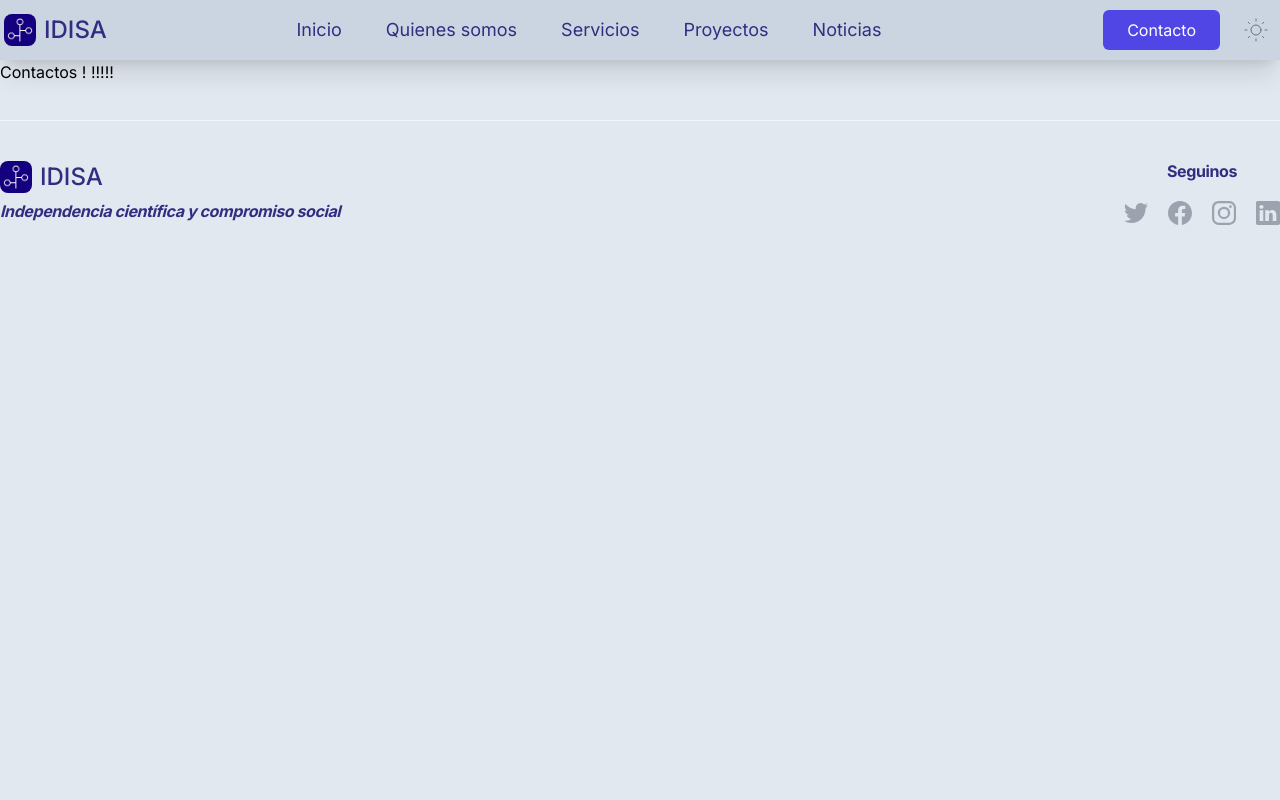
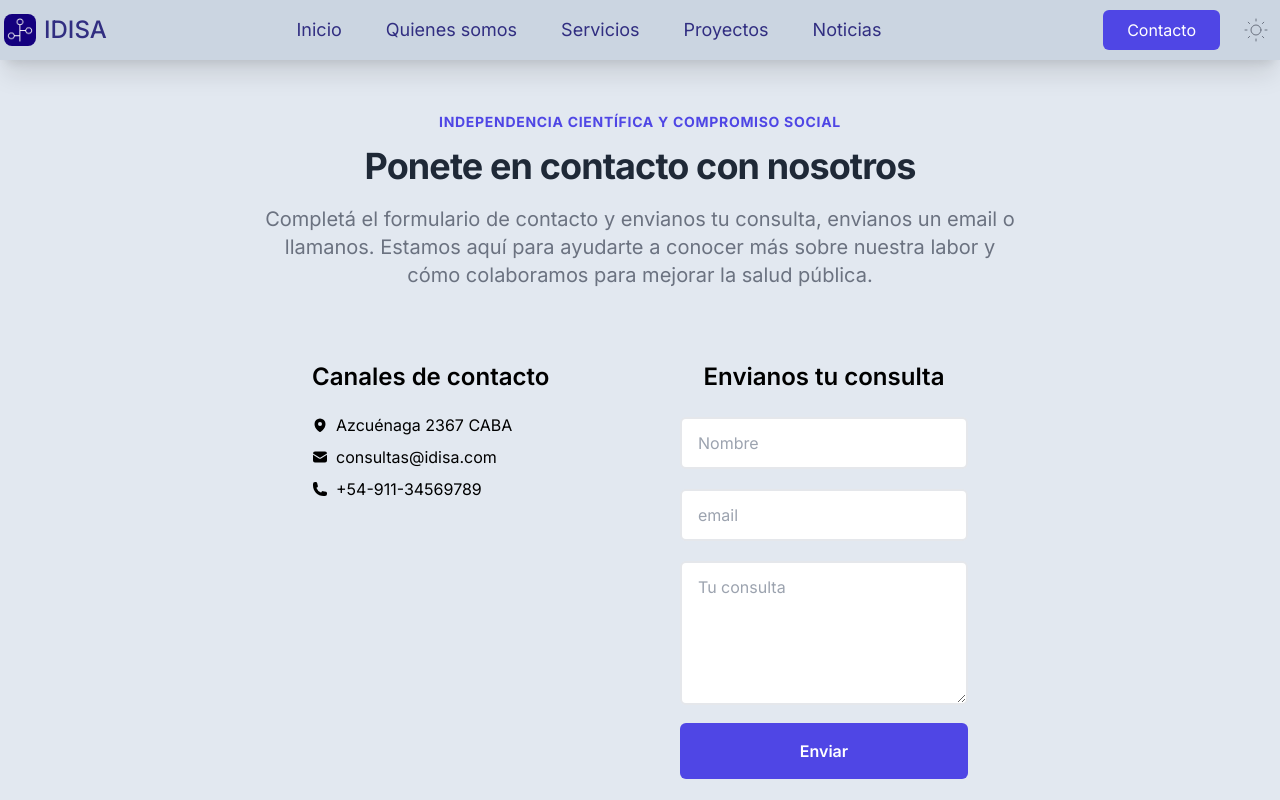
Before and after one commit to diazjavier/IDISA, a Next.js app: page /contacts in a window 1280 px wide. Shown: the top 800 px of the page. Built offline with nearby package versions, Linux system fonts and the light colour scheme.

Commit message:
second commit

```diff
--- a/src/app/contacts/page.tsx
+++ b/src/app/contacts/page.tsx
@@ -1,7 +1,100 @@
+import { MapPinIcon, EnvelopeIcon, PhoneIcon } from "@heroicons/react/24/solid";
+
+import { Container } from "@/components/Container";
+import { contactanos } from "@/components/data";
+import SimpleSectionCenter from "@/components/SimpleSectionCenter";
+import { Cta } from "@/components/Cta";
+
 export default function Contacts() {
   return (
-    <div>
-      Contactos   ! !!!!!
-    </div>
-  )
+    <Container>
+      <div id="team" className="section relative pb-8">
+        <div className="container xl:max-w-6xl mx-auto px-4">
+          <SimpleSectionCenter data={contactanos} />
+          <div className="flex flex-wrap flex-row -mx-4 justify-center">
+
+              <div className="m-10 w-full sm:w-1/4">
+                <h2 className="text-2xl font-semibold dark:text-white">
+                  Canales de contacto
+                </h2>
+                {/* <p className="max-w-sm mt-5">
+          Completá el formulario de contacto y envianos tu consulta, envianos un email o llamanos.
+          Estamos aquí para ayudarte a conocer más sobre nuestra labor y cómo colaboramos para mejorar la salud pública.
+          </p> */}
+
+                <div className="mt-5">
+                  <div className="flex items-center mt-2 space-x-2 text-dark-600 dark:text-gray-400">
+                    <MapPinIcon className="w-4 h-4" />
+                    <span>Azcuénaga 2367 CABA</span>
+                  </div>
+
+                  <div className="flex items-center mt-2 space-x-2 text-dark-600 dark:text-gray-400">
+                    <EnvelopeIcon className="w-4 h-4" />
+                    <a href={`mailto:diazjaver@hotmail.com`}>
+                      consultas@idisa.com
+                    </a>
+                  </div>
+
+                  <div className="flex items-center mt-2 space-x-2 text-dark-600 dark:text-gray-400">
+                    <PhoneIcon className="w-4 h-4" />
+                    <a href={`tel:1150108094`}>+54-911-34569789</a>
+                  </div>
+                </div>
+              </div>
+              <div className="m-10 w-full sm:w-1/4">
+                <form>
+                <h2 className="text-2xl mb-6 font-semibold dark:text-white text-center">
+                  Envianos tu consulta
+                </h2>
+                  <input
+                    type="checkbox"
+                    id=""
+                    className="hidden display-none"
+                  ></input>
+
+                  <div className="mb-5">
+                    <input
+                      type="text"
+                      placeholder="Nombre"
+                      autoComplete="false"
+                      className="w-full px-4 py-3 border-2 placeholder:text-gray-400 dark:text-white rounded-md outline-none dark:placeholder:text-gray-200 dark:bg-gray-900   focus:ring-4 "
+                    />
+                  </div>
+
+                  <div className="mb-5">
+                    <label htmlFor="email_address" className="sr-only">
+                      Email Address
+                    </label>
+                    <input
+                      id="email_address"
+                      type="email"
+                      placeholder="email"
+                      name="email"
+                      autoComplete="false"
+                      className="w-full px-4 py-3 border-2 placeholder:text-gray-400 dark:text-white rounded-md outline-none dark:placeholder:text-gray-200 dark:bg-gray-900   focus:ring-4"
+                    />
+                  </div>
+
+                  <div className="mb-3">
+                    <textarea
+                      name="message"
+                      placeholder="Tu consulta"
+                      className="w-full px-4 py-3 border-2 placeholder:text-gray-400 dark:text-white dark:placeholder:text-gray-200 dark:bg-gray-900   rounded-md outline-none  h-36 focus:ring-4"
+                    />
+                  </div>
+
+                  <button
+                    type="submit"
+                    className="w-full py-4 font-semibold text-white bg-indigo-600 transition-colors rounded-md hover:bg-indigo-500 focus:outline-none focus:ring-offset-2 focus:ring focus:ring-gray-200 px-7 dark:bg-white dark:text-black "
+                  >
+                    Enviar
+                  </button>
+                </form>
+              </div>
+
+          </div>{" "}
+        </div>
+      </div>{" "}
+    </Container>
+  );
 }
--- a/src/components/Navbar.tsx
+++ b/src/components/Navbar.tsx
@@ -76,7 +76,7 @@ export const Navbar = () => {
                           {item[0]}
                       </Link>
                     ))}
-                    <Link href="/contacts" className="w-full px-6 py-2 mt-3 text-center text-white bg-indigo-900 rounded-md lg:ml-5">
+                    <Link href="/contacts" className="w-full px-6 py-2 mt-3 text-center text-white bg-indigo-600 rounded-md lg:ml-5">
                         Contacto
                     </Link>
                   </>
--- a/src/components/data.js
+++ b/src/components/data.js
@@ -26,6 +26,16 @@ const quienesSomos2 = {
   preTitle: "Independencia científica y compromiso social",
   title: "Nuestro equipo",
   desc: "Conocé al grupo de profesionales altamente calificados que colaboran con IDISA",
+  //  destination: "/about",
+  //  destinationText: "Conocenos",
+};
+
+const contactanos = {
+  reference: "contact",
+  preTitle: "Independencia científica y compromiso social",
+  title: "Ponete en contacto con nosotros",
+  desc: `Completá el formulario de contacto y envianos tu consulta, envianos un email o llamanos.
+          Estamos aquí para ayudarte a conocer más sobre nuestra labor y cómo colaboramos para mejorar la salud pública.`,
   //  destination: "/about",
   //  destinationText: "Conocenos",
 };
@@ -257,5 +267,6 @@ export {
   proyectosHeader,
   proyectos,
   noticiasHeader,
-  noticias
+  noticias,
+  contactanos
 };
```
Also changed, not shown: public/img/avatar2.png (deleted).
